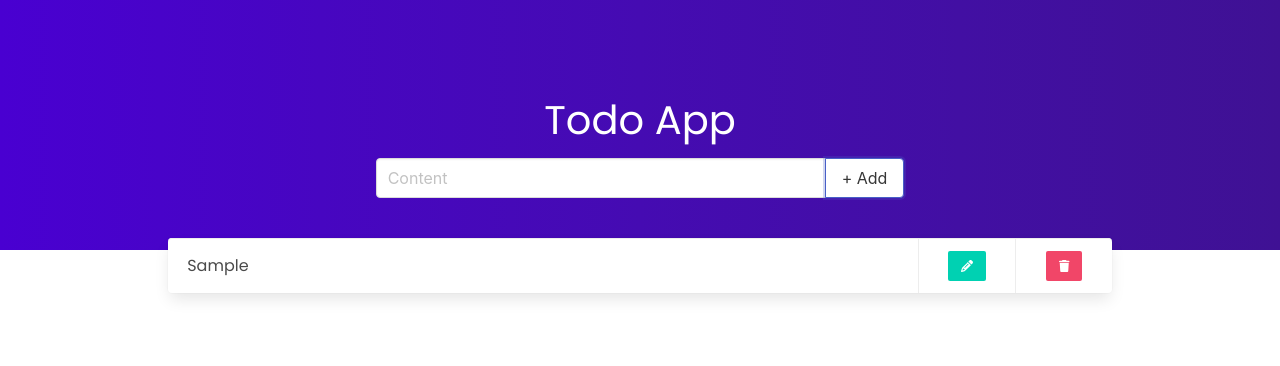
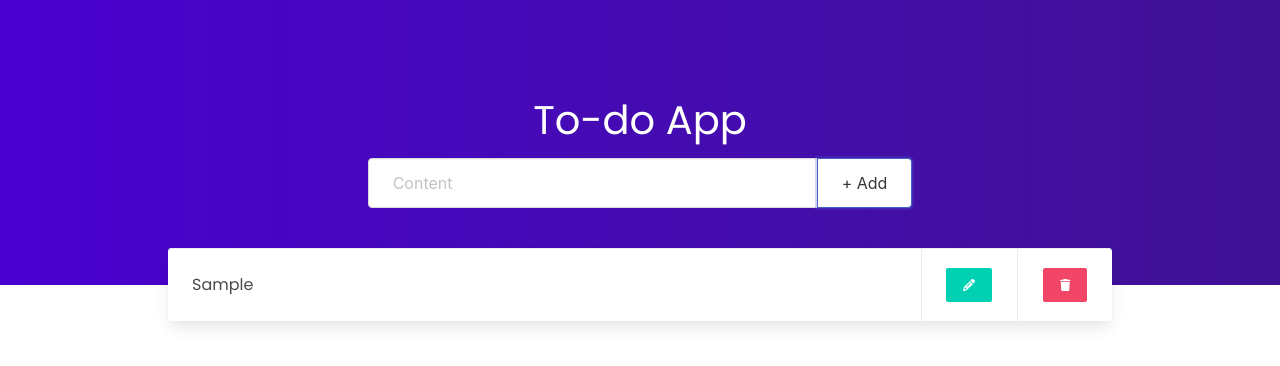
Before and after one commit to biosanity/react-todo, a React (Create React App) app: page / in a window 1280 px wide. Both pictures are taken after typing "Sample" into the empty fields and a click on the button "+ Add". Shown: the top 366 px of the page. Built offline with nearby package versions, Linux system fonts and the light colour scheme.

Commit message:
style: minor style edits

```diff
--- a/src/App.js
+++ b/src/App.js
@@ -51,7 +51,7 @@ const App = () => {
   return (
     <div className="app container is-max-desktop">
       <h1 className="mb-2 is-size-2 has-text-white has-text-centered">
-        Todo App
+        To-do App
       </h1>
       <TodoInput createTodoItem={createTodoItem} />
       {todoItems.map((item, index) => (
--- a/src/App.scss
+++ b/src/App.scss
@@ -14,7 +14,7 @@ body {
   background: linear-gradient(to right, #4900d1, #4706c1, #450bb2, #420fa3, #3f1194);
   background-position: top center;
   background-repeat: no-repeat;
-  background-size: 100% 250px;
+  background-size: 100% 285px;
   background-attachment: fixed;
 }
 
--- a/src/components/TodoInput.js
+++ b/src/components/TodoInput.js
@@ -14,17 +14,17 @@ const TodoInput = ({ createTodoItem }) => {
     <div className="todo-input">
       <form onSubmit={handleSubmit}>
         <div className="field has-addons has-addons-centered">
-          <div className="control ">
+          <div className="control">
             <input
               type="text"
               placeholder="Content"
-              className="input"
+              className="p-5 input"
               value={input}
               onChange={(event) => setInput(event.target.value)}
             />
           </div>
           <div className="control">
-            <button className="button" onClick={handleSubmit}>
+            <button className="p-5 button" onClick={handleSubmit}>
               + Add
             </button>
           </div>
--- a/src/components/TodoItem.js
+++ b/src/components/TodoItem.js
@@ -12,7 +12,7 @@ const TodoItem = ({
     <div className="card m-2">
       <footer class="card-footer">
         <li
-          className="card-footer-item todo-item-content has-text-left"
+          className="p-5 card-footer-item todo-item-content has-text-left"
           onClick={() => updateTodoItemStatus(index)}
           style={{ textDecoration: item.complete ? "line-through" : "" }}
         >
@@ -20,7 +20,7 @@ const TodoItem = ({
         </li>
         <li className="card-footer-item">
           <button
-            className="button is-primary is-small"
+            className="p-4 button is-primary is-small"
             onClick={() => updateTodoItem(index)}
           >
             <FontAwesomeIcon icon={faPencil} style={{ color: "white" }} />
@@ -28,7 +28,7 @@ const TodoItem = ({
         </li>
         <li className="card-footer-item">
           <button
-            className="button is-danger is-small"
+            className="p-4 button is-danger is-small"
             onClick={() => deleteTodoItem(index)}
           >
             <FontAwesomeIcon icon={faTrash} style={{ color: "white" }} />
```
